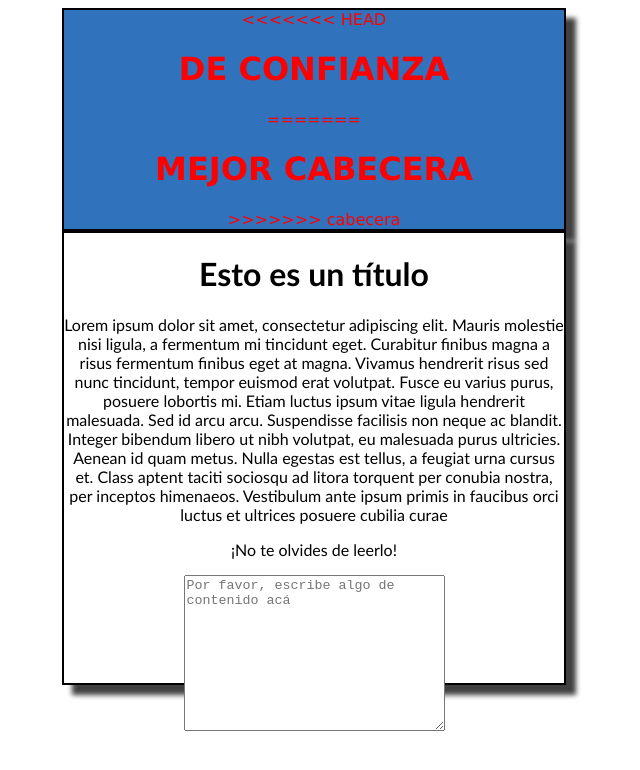
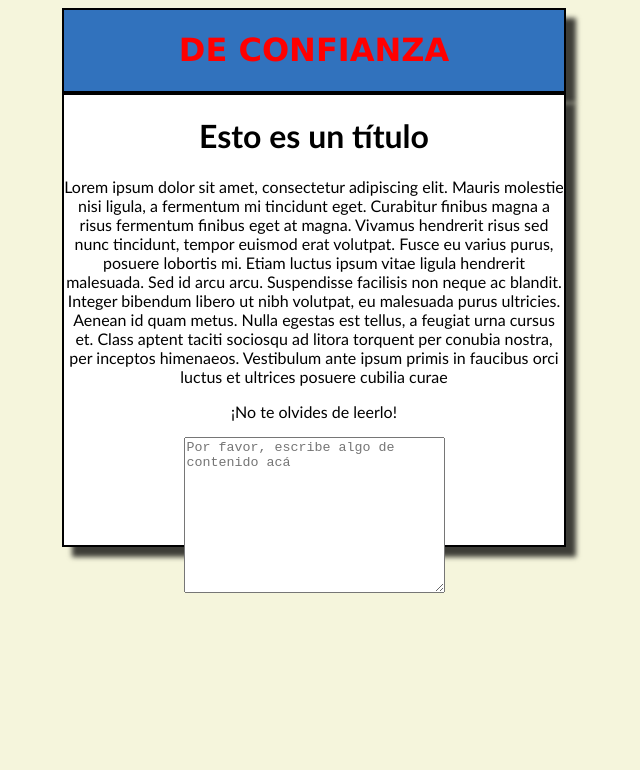
Before and after one commit to andrescf098/platzi-git-github, a plain HTML site: page index.html in a window 1280 px wide. Shown: the whole page, without its empty margins (328-968 px from the left). Drawn offline with Linux system fonts and the light colour scheme.

Commit message:
Solucion de los conflictos reales

```diff
--- a/index.html
+++ b/index.html
@@ -13,11 +13,7 @@
 </head>
 <body>
     <div class="cabecera" >
-<<<<<<< HEAD
         <h1>DE CONFIANZA</h1>
-=======
-        <h1>MEJOR CABECERA</h1>
->>>>>>> cabecera
     </div>
 
     <div class="container">
--- a/styles.css
+++ b/styles.css
@@ -1,10 +1,6 @@
 body {
     font-family: 'Gill Sans', 'Gill Sans MT', Calibri, 'Trebuchet MS', sans-serif;
-<<<<<<< HEAD
     background-color: beige;
-=======
-    background-color: gray;
->>>>>>> cabecera
 }
 .cabecera {
     position: relative;
```
